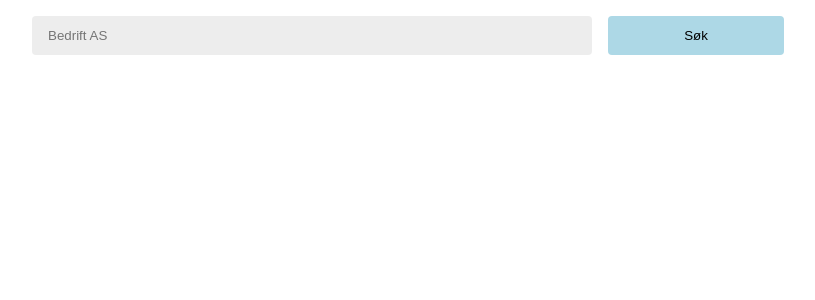
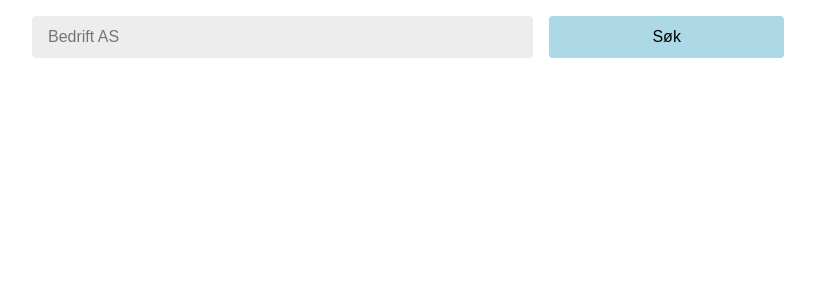
Before and after one commit to Skulsta/brreg, a React (Create React App) app: page / in a window 1280 px wide. Shown: the top 300 px of the page, without its empty margins (232-1047 px from the left). Built offline with nearby package versions, Linux system fonts and the light colour scheme.

Commit message:
Fixing button bug for iOS

```diff
--- a/src/components/Search/Search.js
+++ b/src/components/Search/Search.js
@@ -1,12 +1,11 @@
 import React from "react";
-import axios from "axios";
 import classes from "./Search.module.scss";
 
 const Search = () => {
   return (
     <form className={classes.Form}>
-      <input type="text" placeholder="Bedrift AS" />
-      <input type="submit" value="Søk" />
+      <input type="text" label="Søk etter bedrift" placeholder="Bedrift AS" />
+      <input type="submit" label="Utfør søk" value="Søk" />
     </form>
   );
 };
--- a/src/components/Search/Search.module.scss
+++ b/src/components/Search/Search.module.scss
@@ -1,55 +1,25 @@
-// .heading {
-// 	font-size: 30px;
-// 	padding: 16px 0;
-// 	color: #444;
-// 	text-align: center;
-// }
-// /*Container*/
-// .container {
-// 	margin: 36px auto;
-// 	width: 100%;
-// 	max-width: 800px;
-// }
-// .search-label {
-// 	position: relative;
-// }
-// .container input {
-// 	width: 100%;
-// 	padding: 16px;
-// 	font-size: 36px;
-// 	font-style: italic;
-// 	color: #444;
-// 	box-sizing: border-box;
-// 	outline: none;
-// }
-// .search-icon {
-// 	position: absolute;
-// 	top: -10px;
-// 	font-size: 24px;
-// 	color: #555;
-// 	right: 18px;
-// }
-
 .Form {
   margin-top: .5rem;
   display: flex;
-  flex-wrap: wrap;
+  justify-content: center;
 
-  & > input {
-    flex: 1 1 10ch;
+  input {
+    flex: 0.5 10ch;
     margin: .5rem;
+    font-size: 1rem;
 
-    &:focus {
+  &:focus {
       outline-color: white;
     }
 
-    &[type="text"] {
-      flex: 3 1 30ch;
+  &[type="text"] {
+      flex: 1 20ch;
     }
   }
 }
 
 input {
+  -webkit-appearance: none;
   border: none;
   background: hsl(0, 0%, 93%);
   border-radius: .25rem;
```
